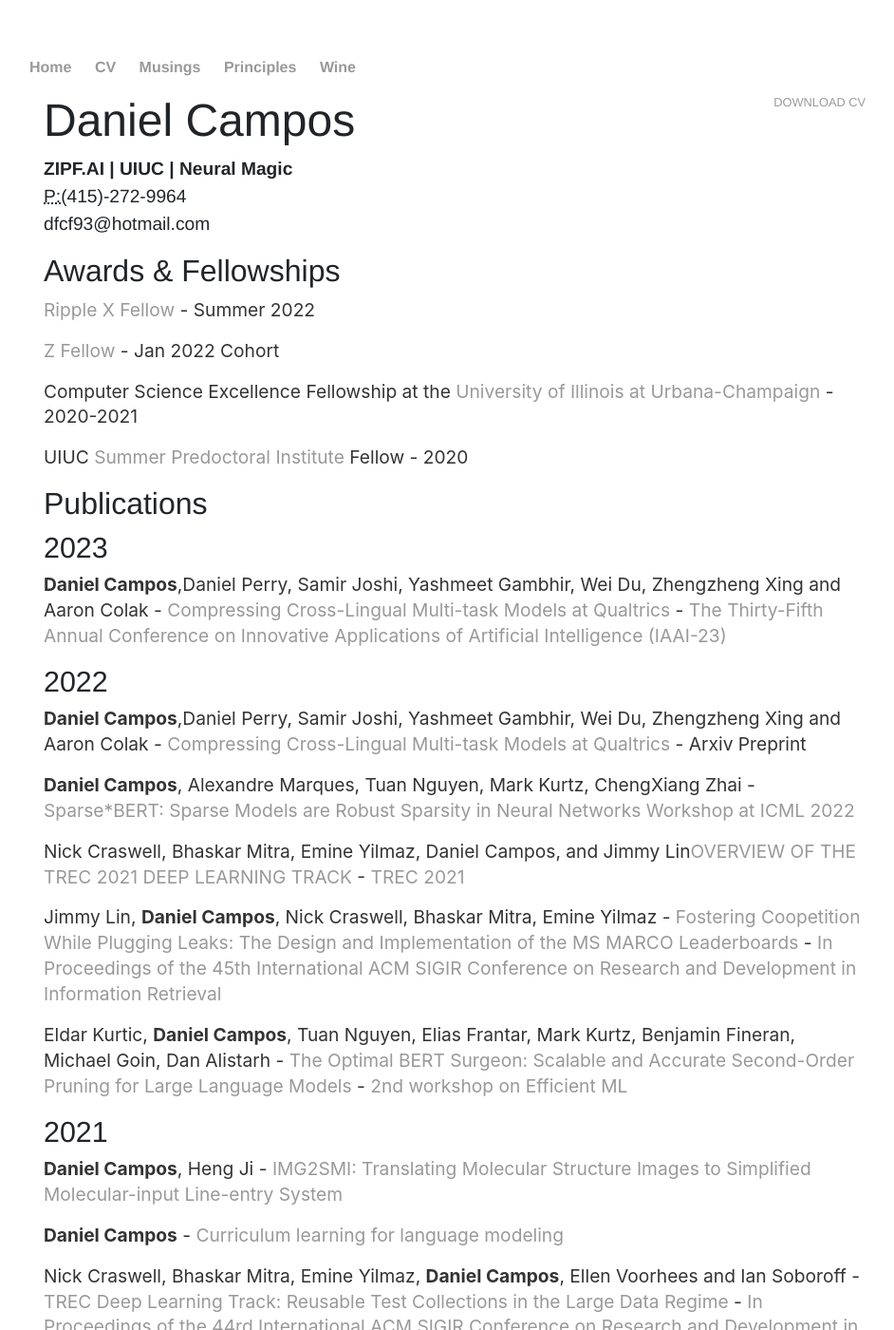
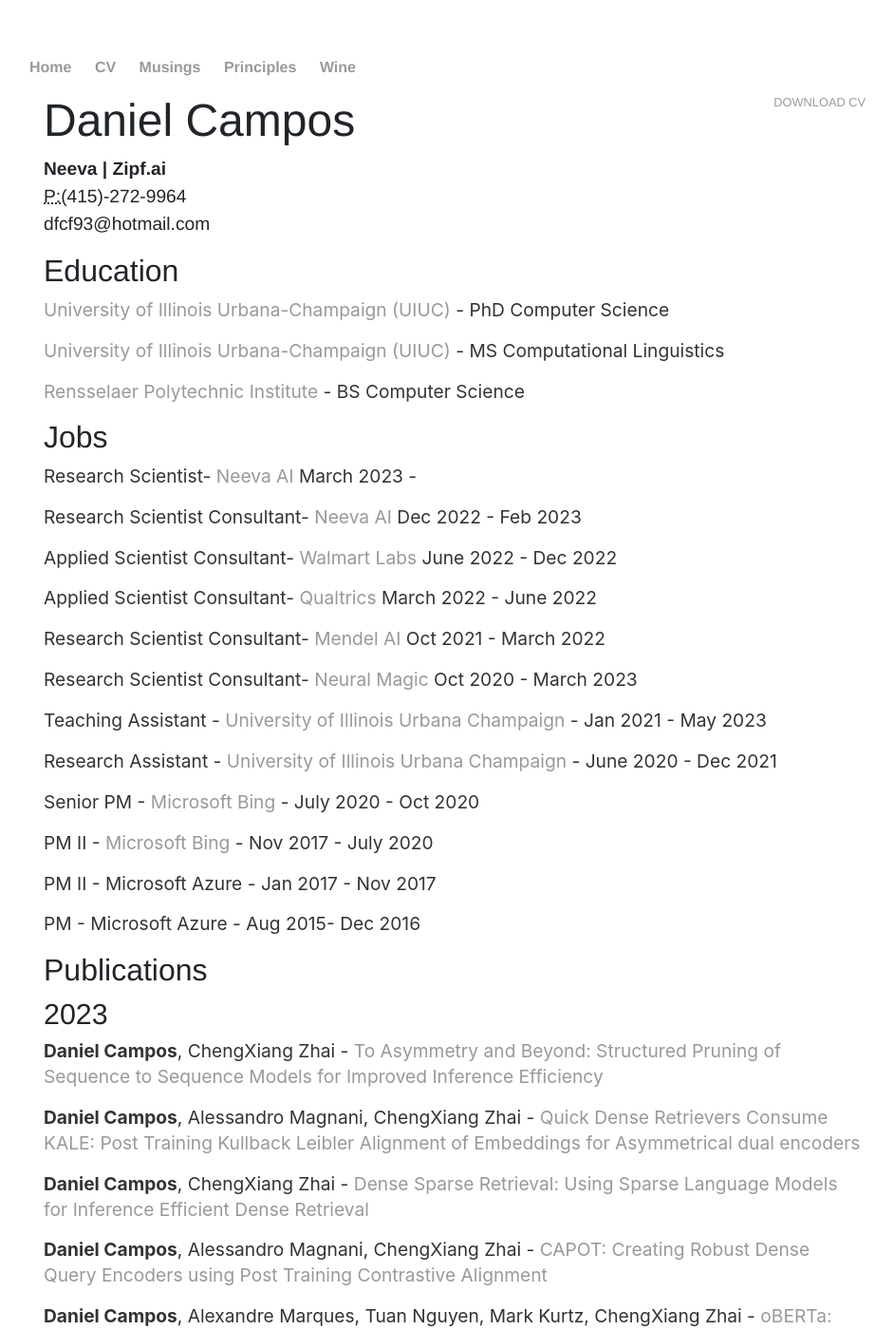
Before and after one commit to spacemanidol/spacemanidol.github.io, a Jekyll site: the page built from cv/index.html, in a window 1280 px wide and 1400 px high. Shown: the whole window at 95% size, without its empty margins (161-1103 px from the left). Built offline with Jekyll 4.4.1, drawn with Linux system fonts in a browser that asks for light colours; a script that is not in the unit is left out; comment, search, counter and statistics services are not loaded; some of the changed text lies outside the part shown.

Commit message:
Update index.html

```diff
--- a/cv/index.html
+++ b/cv/index.html
@@ -6,17 +6,34 @@
 	<a href="resume.pdf" class="download" title="Download CV as PDF">Download CV</a>
 	<h1>Daniel Campos</h1>
 	<address>
-	<strong>ZIPF.AI  | UIUC | Neural Magic </strong><br>
+	<strong>Neeva  | Zipf.ai </strong><br>
 	<abbr title="phone">P:</abbr>(415)-272-9964<br>
 	<span class="obfuscate">dfcf93@hotmail.com</span>
 	</address>
-	<h2>Awards & Fellowships</h2>
-	<p><a href='https://www.fellowship.rippleventures.com/fellowship-program'>Ripple X Fellow</a> - Summer 2022 </p>
-	<p><a href='https://www.zfellows.com/'>Z Fellow</a> - Jan 2022 Cohort </p>
-	<p>Computer Science Excellence Fellowship at the <a href='https://cs.illinois.edu/'>University of Illinois at Urbana-Champaign</a> - 2020-2021</p>
-	<p>UIUC <a href='https://grad.illinois.edu/diversity/spi'>Summer Predoctoral Institute</a> Fellow - 2020</p>
+	<h2>Education</h2>
+	<p> <a href='https://illinois.edu/'>University of Illinois Urbana-Champaign (UIUC)</a> - PhD Computer Science </p>
+	<p> <a href='https://washington.edu/'>University of Illinois Urbana-Champaign (UIUC)</a> - MS Computational Linguistics</p>
+	<p> <a href='https://rpi.edu/'>Rensselaer Polytechnic Institute</a> - BS Computer Science </p>
+	<h2>Jobs</h2>
+	<p>Research Scientist-  <a href='https://www.neeva.ai/'>Neeva AI</a> March 2023 - </p>
+	<p>Research Scientist Consultant-  <a href='https://www.neeva.ai/'>Neeva AI</a> Dec 2022 - Feb 2023</p>
+	<p>Applied Scientist Consultant-  <a href='https://walmart.com/'>Walmart Labs</a> June 2022 - Dec 2022</p>
+	<p>Applied Scientist Consultant-  <a href='https://www.qualtrics.com/iq/'>Qualtrics</a> March 2022 - June 2022</p>
+	<p>Research Scientist Consultant-  <a href='https://www.mendel.ai/'>Mendel AI</a> Oct 2021 - March 2022</p>
+	<p>Research Scientist Consultant-  <a href='https://neuralmagic.com/'>Neural Magic</a> Oct 2020 - March 2023</p>
+	<p>Teaching Assistant - <a href='https://cs.illinois.edu/'>University of Illinois Urbana Champaign</a> - Jan 2021 - May 2023</p>
+	<p>Research Assistant - <a href='https://blender.cs.illinois.edu/'>University of Illinois Urbana Champaign</a> - June 2020 - Dec 2021</p>
+	<p>Senior PM - <a href='bing.com'> Microsoft Bing</a> - July 2020 - Oct 2020</p>
+	<p>PM II - <a href='bing.com'> Microsoft Bing</a> - Nov 2017 - July 2020</p>
+	<p>PM II - Microsoft Azure - Jan 2017 - Nov 2017</p>
+	<p>PM - Microsoft Azure - Aug 2015- Dec 2016</p>
 	<h2>Publications</h2>
 	<h4>2023</h4>
+	<p><strong>Daniel Campos</strong>, ChengXiang Zhai - <a href='https://arxiv.org/abs/2304.00114'>To Asymmetry and Beyond: Structured Pruning of Sequence to Sequence Models for Improved Inference Efficiency</a> </p>
+	<p><strong>Daniel Campos</strong>, Alessandro Magnani, ChengXiang Zhai - <a href='https://arxiv.org/abs/2304.01016'>Quick Dense Retrievers Consume KALE: Post Training Kullback Leibler Alignment of Embeddings for Asymmetrical dual encoders</a> </p>
+	<p><strong>Daniel Campos</strong>, ChengXiang Zhai - <a href='https://arxiv.org/abs/2304.00114'>Dense Sparse Retrieval: Using Sparse Language Models for Inference Efficient Dense Retrieval</a> </p>
+	<p><strong>Daniel Campos</strong>, Alessandro Magnani, ChengXiang Zhai - <a href=''>CAPOT: Creating Robust Dense Query Encoders using Post Training Contrastive Alignment</a> </p>
+	<p><strong>Daniel Campos</strong>, Alexandre Marques, Tuan Nguyen, Mark Kurtz, ChengXiang Zhai - <a href='https://arxiv.org/abs/2303.17612'>oBERTa: Improving Sparse Transfer Learning via improved initialization, distillation, and pruning regimes</a> </p>
 	<p><strong>Daniel Campos</strong>,Daniel Perry, Samir Joshi, Yashmeet Gambhir, Wei Du, Zhengzheng Xing and Aaron Colak - <a href=''>Compressing Cross-Lingual Multi-task Models at Qualtrics</a> - <a href='https://aaai.org/Conferences/AAAI-23/iaai-23-call/'>The Thirty-Fifth Annual Conference on Innovative Applications of Artificial Intelligence (IAAI-23)</a>
 	<h4>2022</h4>
 	<p><strong>Daniel Campos</strong>,Daniel Perry, Samir Joshi, Yashmeet Gambhir, Wei Du, Zhengzheng Xing and Aaron Colak - <a href=''>Compressing Cross-Lingual Multi-task Models at Qualtrics</a> - Arxiv Preprint
@@ -44,22 +61,25 @@
 	<p>Payal Bajaj, <strong>Daniel Campos</strong>, Nick Craswell, Li Deng, Jianfeng Gao, Xiaodong Liu, Rangan Majumder, Andrew McNamara, Bhaskar Mitra, Tri Nguyen, Mir Rosenberg, Xia Song, Alina Stoica, Saurabh Tiwary, Tong Wang  <a href='https://arxiv.org/abs/1611.09268'>MS MARCO: A Human Generated MAchine Reading COmprehension Dataset</a>, <a href='https://microsoft.github.io/msmarco/'>Website</a>, and <a href='https://github.com/microsoft/MSMARCO-Question-Answering'>Github</a></p>
 	<h4>2015</h4>
 	<p><strong>Daniel Campos</strong>, Zoe Konrad - <a href='https://arxiv.org/abs/1910.04277'>Experiments in Inferring Social Networks of Diffusion</a></p>
+	<h2>Awards & Fellowships</h2>
+	<p><a href='https://www.fellowship.rippleventures.com/fellowship-program'>Ripple X Fellow</a> - Summer 2022 </p>
+	<p><a href='https://www.zfellows.com/'>Z Fellow</a> - Jan 2022 Cohort </p>
+	<p>Computer Science Excellence Fellowship at the <a href='https://cs.illinois.edu/'>University of Illinois at Urbana-Champaign</a> - 2020-2021</p>
+	<p>UIUC <a href='https://grad.illinois.edu/diversity/spi'>Summer Predoctoral Institute</a> Fellow - 2020</p>
 	<h2>Patents</h2>
 	<p>Using a Multi-Task-Trained Neural Network to Guide Interaction with a Query-Processing System via Useful Suggestions- 408364-US-NP - Filed 4/16/2020.</p>
 	<p>Keyphrase Extraction Beyond Language Modeling - U.S. Appln. No. 16/460,853 - Filed July 2nd, 2019</p>
 	<h2>Activity</h2>
-	<p>Invited Talk @ Walmart Labs on Inference Efficient NLP - 01/19/2022</p>
-	<p>Invited Talk @ You.com on Efficient NLP - 08/21/2021</p>
-	<p>Invited Talk @ Qualtrics Research on Compressing NLP - 08/12/2021</p>
+	<p><a href="https://trec-product-search.github.io/">NIST TREC Product Search Track Principal Coordinator. 2023</a></p>
+	<p><a href="https://microsoft.github.io/TREC-2023-Deep-Learning/">NIST TREC Deep Learning Track Coordinator. 2023</a></p>
+	<p>Invited Talk @ Neeva: Scaling Language Model Inference to Web-Scale Workloads - 10/5/2022</p>
+	<p>Invited Talk @ Walmart Labs: Efficient Language Model Inference - 01/19/2022</p>
+	<p><a href="https://microsoft.github.io/TREC-2022-Deep-Learning/">NIST TREC Deep Learning Track Coordinator. 2022</a></p>
+	<p>Invited Talk @ You.com:Efficient Language Model Inference - 08/21/2021</p>
+	<p>Invited Talk @ Qualtrics Research:Efficient Language Model Inference - 08/12/2021</p>
+	<p><a href="https://microsoft.github.io/TREC-2021-Deep-Learning/">NIST TREC Deep Learning Track Coordinator. 2021</a></p>
 	<p><a href="http://sigir.org/afirm2020/">ACM SIGIR/SIGKDD Africa Summer School on Machine Learning for Data Mining and Search. - 2020</a></p>
 	<p><a href="https://microsoft.github.io/TREC-2020-Deep-Learning/">NIST TREC Deep Learning Track Coordinator. 2020</a></p>
 	<p><a href="http://sigir.org/afirm2019/">ACM SIGIR/SIGKDD Africa Summer School on Machine Learning for Data Mining and Search. 2019</a></p>
 	<p><a href="https://microsoft.github.io/TREC-2019-Deep-Learning/">NIST TREC Deep Learning Track Coordinator. 2019</a></p>
-	<h2>Jobs</h2>
-	<p>Machine Learning Research Engineer -  <a href='https://neuralmagic.com/'>Neural Magic</a> Oct 2020 - Present</p>
-	<p>Research Assistant - <a href='https://blender.cs.illinois.edu/'>University of Illinois Urbana Champaign</a> - June 2020 - Dec 2021</p>
-	<p>Senior PM - <a href='bing.com'> Microsoft Bing</a> - July 2020 - Oct 2020</p>
-	<p>PM II - <a href='bing.com'> Microsoft Bing</a> - Nov 2017 - July 2020</p>
-	<p>PM II - Microsoft Azure - Jan 2017 - Nov 2017</p>
-	<p>PM - Microsoft Azure - Aug 2015- Dec 2016</p>
 </div>
```
